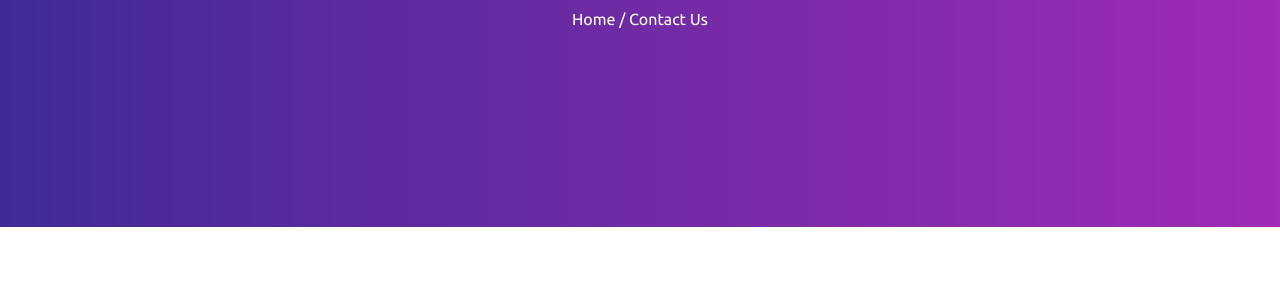
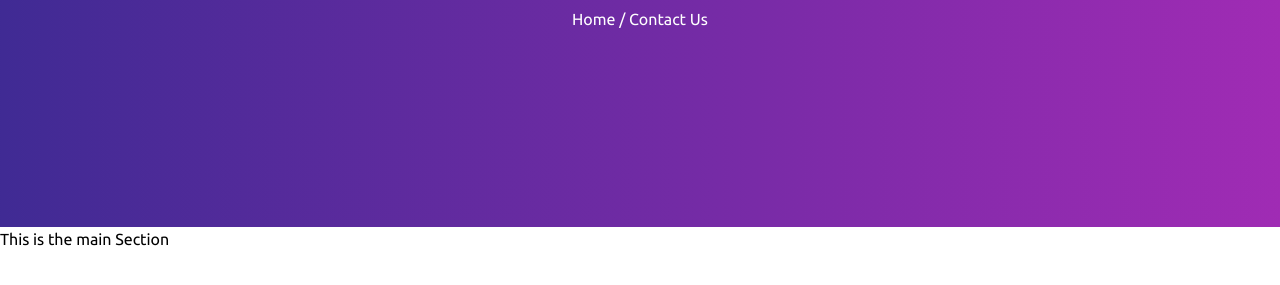
Before and after one commit to muhammad-shahin/contact-page-clone, a plain HTML site: page index.html in a window 1280 px wide. Shown: the part 333-618 px from the top of the page. Drawn offline with nearby package versions, Linux system fonts and the light colour scheme.

Commit message:
main section creat

```diff
--- a/index.html
+++ b/index.html
@@ -141,6 +141,8 @@
       </div>
     </header>
     <!-- dev Mafuzur Container start -->
-
+    <main>
+      <h1>This is the main Section</h1>
+    </main>
   </body>
 </html>
```
